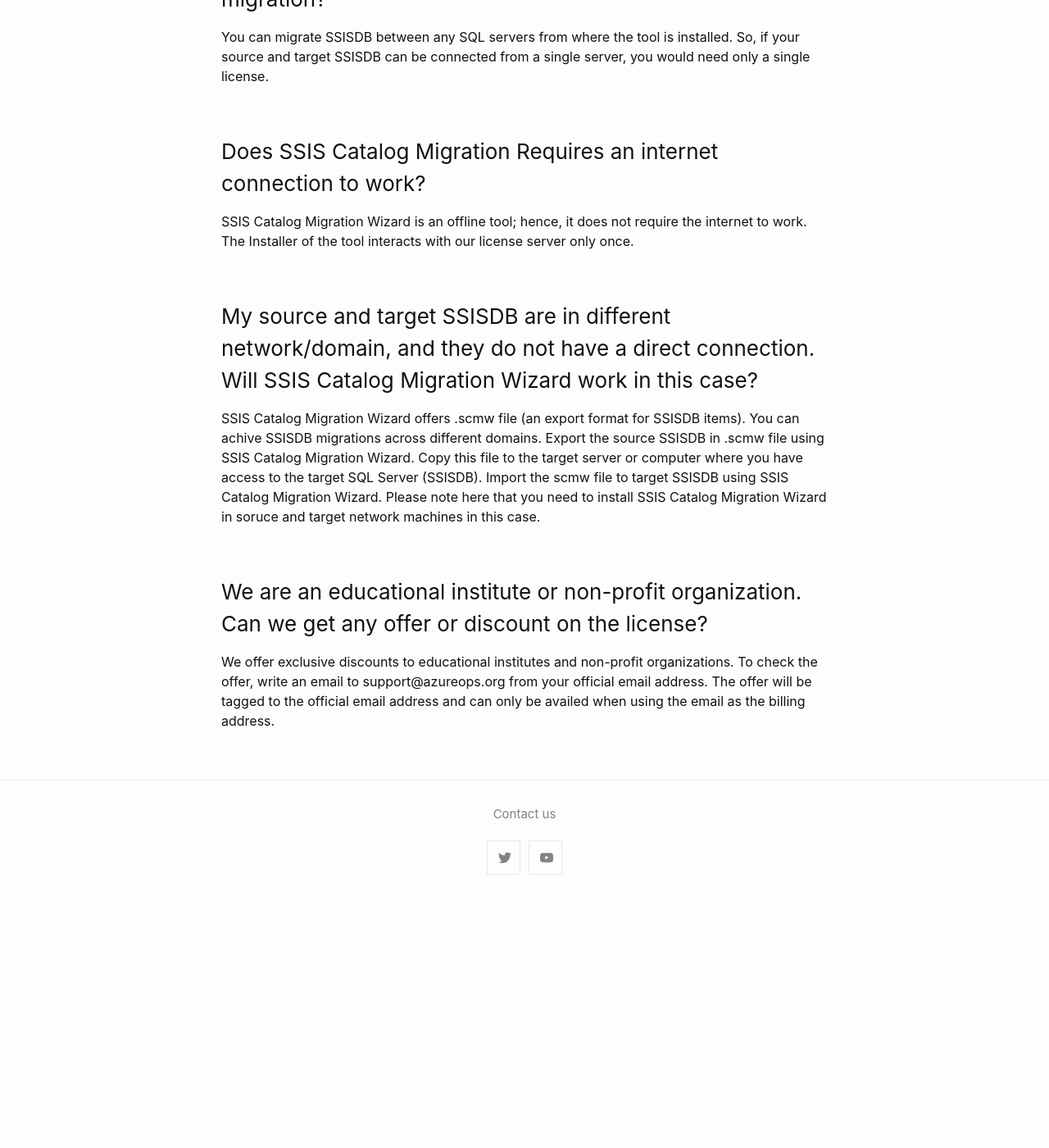
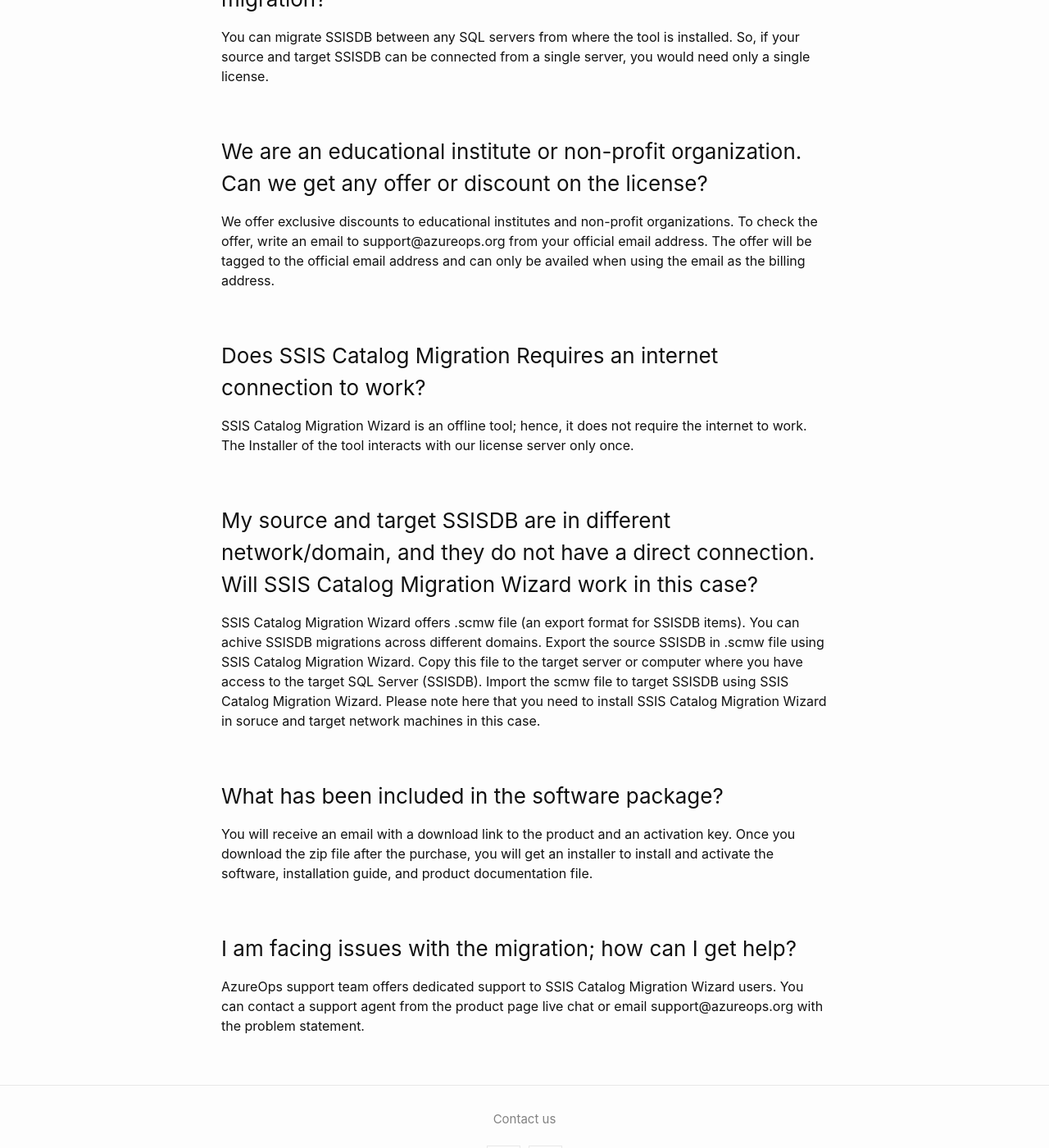
Before and after one commit to kr55/ssiscataloger, a Jekyll site: the page built from faq.md, in a window 1280 px wide and 1400 px high, scrolled down 896 px. Shown: the whole window at 82% size. Built offline with Jekyll 4.4.1, drawn with Linux system fonts in a browser that asks for light colours; before the commit the page ends 1998 px from its top, so only the background shows below that.

Commit message:
Update faq.md

```diff
--- a/faq.md
+++ b/faq.md
@@ -16,11 +16,17 @@ All SSIS Catalog Migration Wizard licenses offer multi-seat access and grant acc
 ### How many licenses do I need to buy for my SSISDB migration?
 You can migrate SSISDB between any SQL servers from where the tool is installed. So, if your source and target SSISDB can be connected from a single server, you would need only a single license.
 
+### We are an educational institute or non-profit organization. Can we get any offer or discount on the license?
+We offer exclusive discounts to educational institutes and non-profit organizations. To check the offer, write an email to support@azureops.org from your official email address. The offer will be tagged to the official email address and can only be availed when using the email as the billing address.
+
 ### Does SSIS Catalog Migration Requires an internet connection to work?
 SSIS Catalog Migration Wizard is an offline tool; hence, it does not require the internet to work. The Installer of the tool interacts with our license server only once.
 
 ### My source and target SSISDB are in different network/domain, and they do not have a direct connection. Will SSIS Catalog Migration Wizard work in this case?
 SSIS Catalog Migration Wizard offers .scmw file (an export format for SSISDB items). You can achive SSISDB migrations across different domains. Export the source SSISDB in .scmw file using SSIS Catalog Migration Wizard. Copy this file to the target server or computer where you have access to the target SQL Server (SSISDB). Import the scmw file to target SSISDB using SSIS Catalog Migration Wizard. Please note here that you need to install SSIS Catalog Migration Wizard in soruce and target network machines in this case.
 
-### We are an educational institute or non-profit organization. Can we get any offer or discount on the license?
-We offer exclusive discounts to educational institutes and non-profit organizations. To check the offer, write an email to support@azureops.org from your official email address. The offer will be tagged to the official email address and can only be availed when using the email as the billing address.
+### What has been included in the software package?
+You will receive an email with a download link to the product and an activation key. Once you download the zip file after the purchase, you will get an installer to install and activate the software, installation guide, and product documentation file.
+
+### I am facing issues with the migration; how can I get help?
+AzureOps support team offers dedicated support to SSIS Catalog Migration Wizard users. You can contact a support agent from the product page live chat or email support@azureops.org with the problem statement.
```
